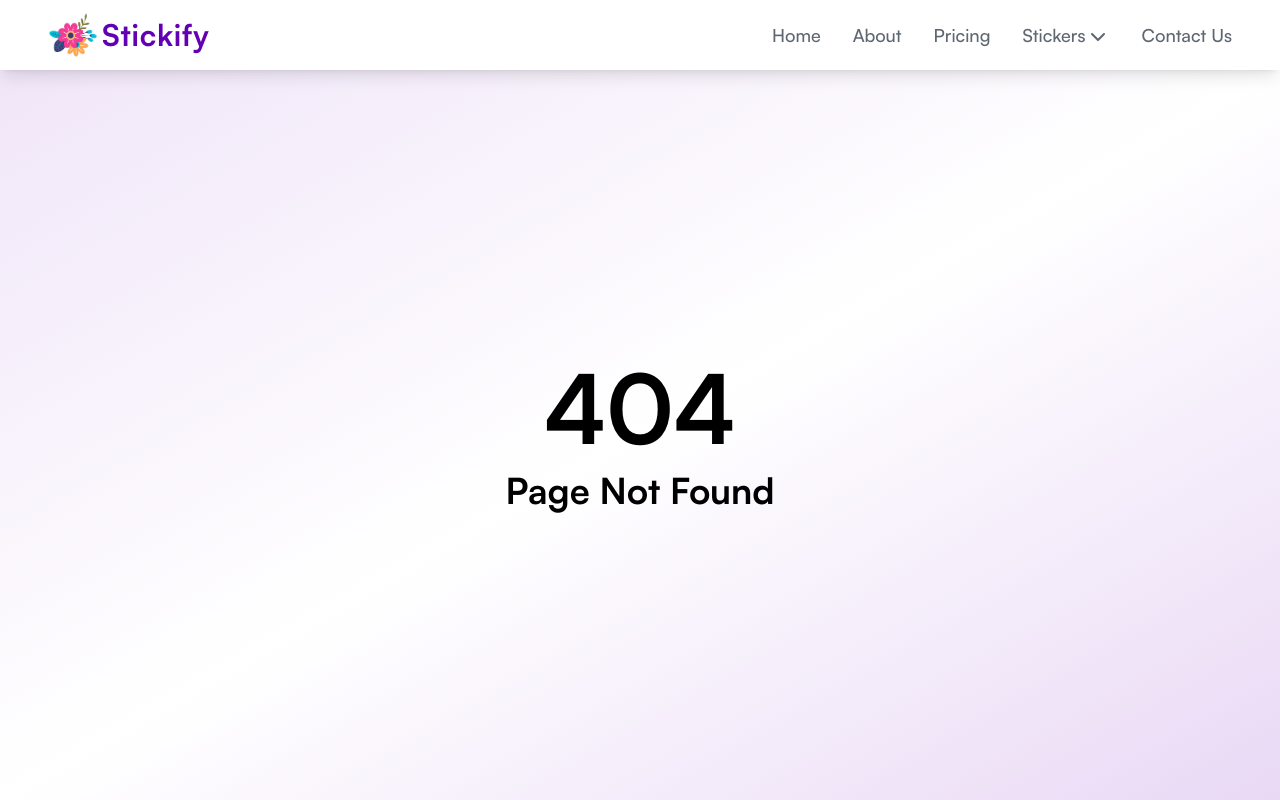
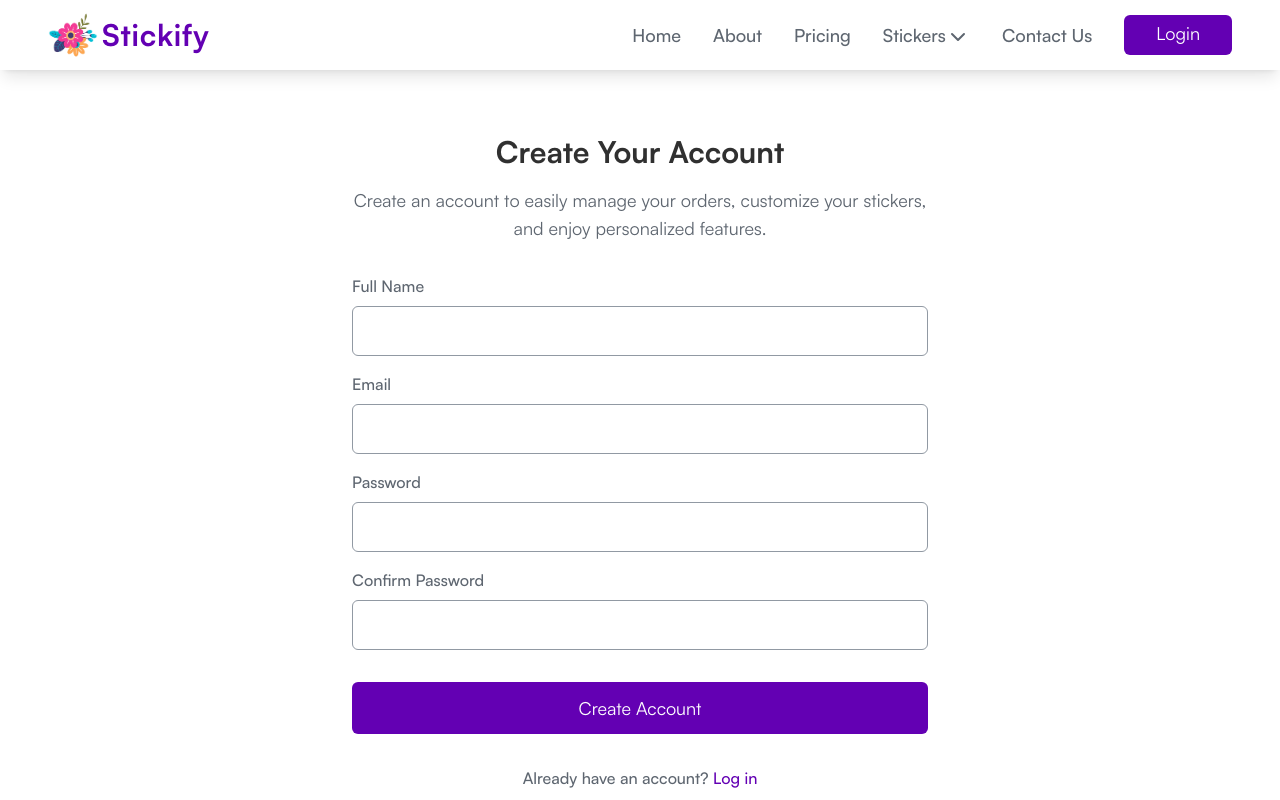
Before and after one commit to sahilatahar/Stickify, a Next.js app: page /register in a window 1280 px wide. Before the commit this address had no page. Shown: the top 800 px of the page. Built offline with nearby package versions, Linux system fonts and the light colour scheme.

Commit message:
feat: login and register page ui

```diff
--- /dev/null
+++ b/app/(auth)/login/page.tsx
@@ -0,0 +1,83 @@
+'use client';
+import Link from 'next/link';
+import { useState } from 'react';
+
+function Login() {
+  const [formData, setFormData] = useState({
+    email: '',
+    password: '',
+  });
+
+  const [error, setError] = useState<string | null>(null);
+
+  const handleChange = (e: React.ChangeEvent<HTMLInputElement>) => {
+    setFormData({ ...formData, [e.target.name]: e.target.value });
+  };
+
+  const handleSubmit = (e: React.FormEvent<HTMLFormElement>) => {
+    e.preventDefault();
+
+    // Simple validation
+    if (!formData.email || !formData.password) {
+      setError('Both fields are required');
+      return;
+    }
+
+    // Call your backend API for login
+    console.log('Login data submitted', formData);
+
+    // Clear form and error after submission
+    setFormData({
+      email: '',
+      password: '',
+    });
+    setError(null);
+  };
+
+  return (
+    <section className="section pb-20">
+      <h1 className="section-title pb-4 text-center">Login to Your Account</h1>
+      <div className="mx-auto md:max-w-xl">
+        <p className="pb-8 text-center text-lg text-text-secondary">
+          Log in to your account to access personalized stickers, order history,
+          and more.
+        </p>
+        <form className="flex w-full flex-col gap-4" onSubmit={handleSubmit}>
+          <div className="input-group">
+            <label htmlFor="email">Email</label>
+            <input
+              type="email"
+              id="email"
+              name="email"
+              value={formData.email}
+              onChange={handleChange}
+              required
+            />
+          </div>
+          <div className="input-group">
+            <label htmlFor="password">Password</label>
+            <input
+              type="password"
+              id="password"
+              name="password"
+              value={formData.password}
+              onChange={handleChange}
+              required
+            />
+          </div>
+          {error && <p style={{ color: 'red' }}>{error}</p>}
+          <button className="btn-full mt-4" type="submit">
+            Login
+          </button>
+        </form>
+        <p className="pt-8 text-center text-base font-medium text-text-secondary">
+          Don&apos;t have an account?{' '}
+          <Link href="/register" className="text-primary hover:underline">
+            Create Account
+          </Link>
+        </p>
+      </div>
+    </section>
+  );
+}
+export default Login;
--- /dev/null
+++ b/app/(auth)/register/page.tsx
@@ -0,0 +1,108 @@
+'use client';
+import Link from 'next/link';
+import { useState } from 'react';
+
+function Register() {
+  const [formData, setFormData] = useState({
+    name: '',
+    email: '',
+    password: '',
+    confirmPassword: '',
+  });
+
+  const [error, setError] = useState<string | null>(null);
+
+  const handleChange = (e: React.ChangeEvent<HTMLInputElement>) => {
+    setFormData({ ...formData, [e.target.name]: e.target.value });
+  };
+
+  const handleSubmit = (e: React.FormEvent<HTMLFormElement>) => {
+    e.preventDefault();
+
+    // form validation (ensure passwords match)
+    if (formData.password !== formData.confirmPassword) {
+      setError('Passwords do not match');
+      return;
+    }
+
+    // Call to the backend API for registration
+
+    // Reset form after successful submission
+    setFormData({
+      name: '',
+      email: '',
+      password: '',
+      confirmPassword: '',
+    });
+    setError(null);
+  };
+
+  return (
+    <section className="section pb-20">
+      <h1 className="section-title pb-4 text-center">Create Your Account</h1>
+      <div className="mx-auto md:max-w-xl">
+        <p className="pb-8 text-center text-lg text-text-secondary">
+          Create an account to easily manage your orders, customize your
+          stickers, and enjoy personalized features.
+        </p>
+        <form className="flex w-full flex-col gap-4" onSubmit={handleSubmit}>
+          <div className="input-group">
+            <label htmlFor="name">Full Name</label>
+            <input
+              type="text"
+              id="name"
+              name="name"
+              value={formData.name}
+              onChange={handleChange}
+              required
+            />
+          </div>
+          <div className="input-group">
+            <label htmlFor="email">Email</label>
+            <input
+              type="email"
+              id="email"
+              name="email"
+              value={formData.email}
+              onChange={handleChange}
+              required
+            />
+          </div>
+          <div className="input-group">
+            <label htmlFor="password">Password</label>
+            <input
+              type="password"
+              id="password"
+              name="password"
+              value={formData.password}
+              onChange={handleChange}
+              required
+            />
+          </div>
+          <div className="input-group">
+            <label htmlFor="confirmPassword">Confirm Password</label>
+            <input
+              type="password"
+              id="confirmPassword"
+              name="confirmPassword"
+              value={formData.confirmPassword}
+              onChange={handleChange}
+              required
+            />
+          </div>
+          {error && <p style={{ color: 'red' }}>{error}</p>}
+          <button className="btn-full mt-4" type="submit">
+            Create Account
+          </button>
+        </form>
+        <p className="pt-8 text-center text-base font-medium text-text-secondary">
+          Already have an account?{' '}
+          <Link href="/login" className="text-primary hover:underline">
+            Log in
+          </Link>
+        </p>
+      </div>
+    </section>
+  );
+}
+export default Register;
--- a/components/Navbar.tsx
+++ b/components/Navbar.tsx
@@ -52,7 +52,7 @@ function Navbar() {
 
   return (
     <nav
-      className="sticky left-0 z-10 flex h-[70px] w-full items-center justify-between gap-4 bg-background-card px-2 shadow-lg transition-all duration-150 md:px-6 lg:px-12"
+      className="sticky left-0 z-10 flex h-[70px] w-full items-center justify-between gap-4 bg-background-card px-2 shadow-lg transition-all duration-150 md:px-6 xl:px-12"
       ref={navbarRef}
     >
       <h1>
@@ -65,7 +65,7 @@ function Navbar() {
         <Menu className="h-8 w-8 text-text-primary" />
       </button>
       <aside
-        className="fixed right-0 top-[70px] z-20 flex max-h-fit min-h-[calc(100vh-70px)] w-[300px] flex-grow translate-x-full flex-col items-center gap-8 border-l border-t bg-background-card pt-8 transition-all duration-150 xl:static xl:top-0 xl:h-auto xl:min-h-0 xl:w-auto xl:translate-x-0 xl:flex-row xl:justify-end xl:border-none xl:bg-transparent xl:pt-0"
+        className="fixed right-0 top-[70px] z-20 flex max-h-fit min-h-[calc(100vh-70px)] w-[300px] flex-grow translate-x-full flex-col items-center gap-8 border-l border-t bg-background-card px-4 pt-8 transition-all duration-150 xl:static xl:top-0 xl:h-auto xl:min-h-0 xl:w-auto xl:translate-x-0 xl:flex-row xl:justify-end xl:border-none xl:bg-transparent xl:px-0 xl:pt-0"
         ref={sidebarRef}
       >
         <Link
@@ -106,6 +106,12 @@ function Navbar() {
         >
           Contact Us
         </Link>
+        <Link
+          className="w-full rounded-md bg-primary px-8 pb-2 pt-1 text-center text-lg text-white xl:w-auto"
+          href="/login"
+        >
+          Login
+        </Link>
       </aside>
     </nav>
   );
--- a/styles/globals.css
+++ b/styles/globals.css
@@ -32,7 +32,7 @@
   }
 
   .btn {
-    @apply rounded-md bg-primary p-3 text-lg text-white;
+    @apply w-auto rounded-md bg-primary p-3 text-lg text-white;
   }
 
   .btn-full {
```
